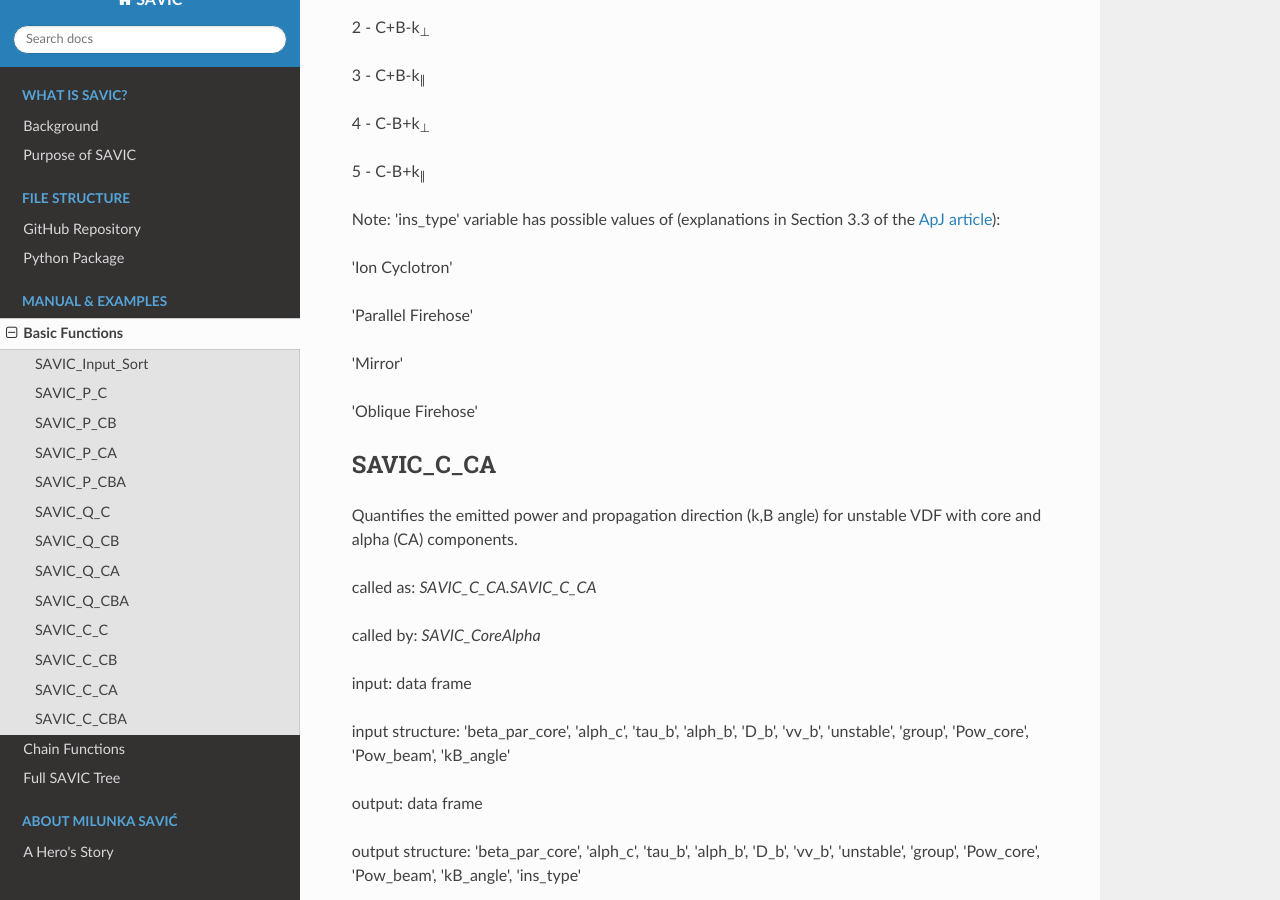
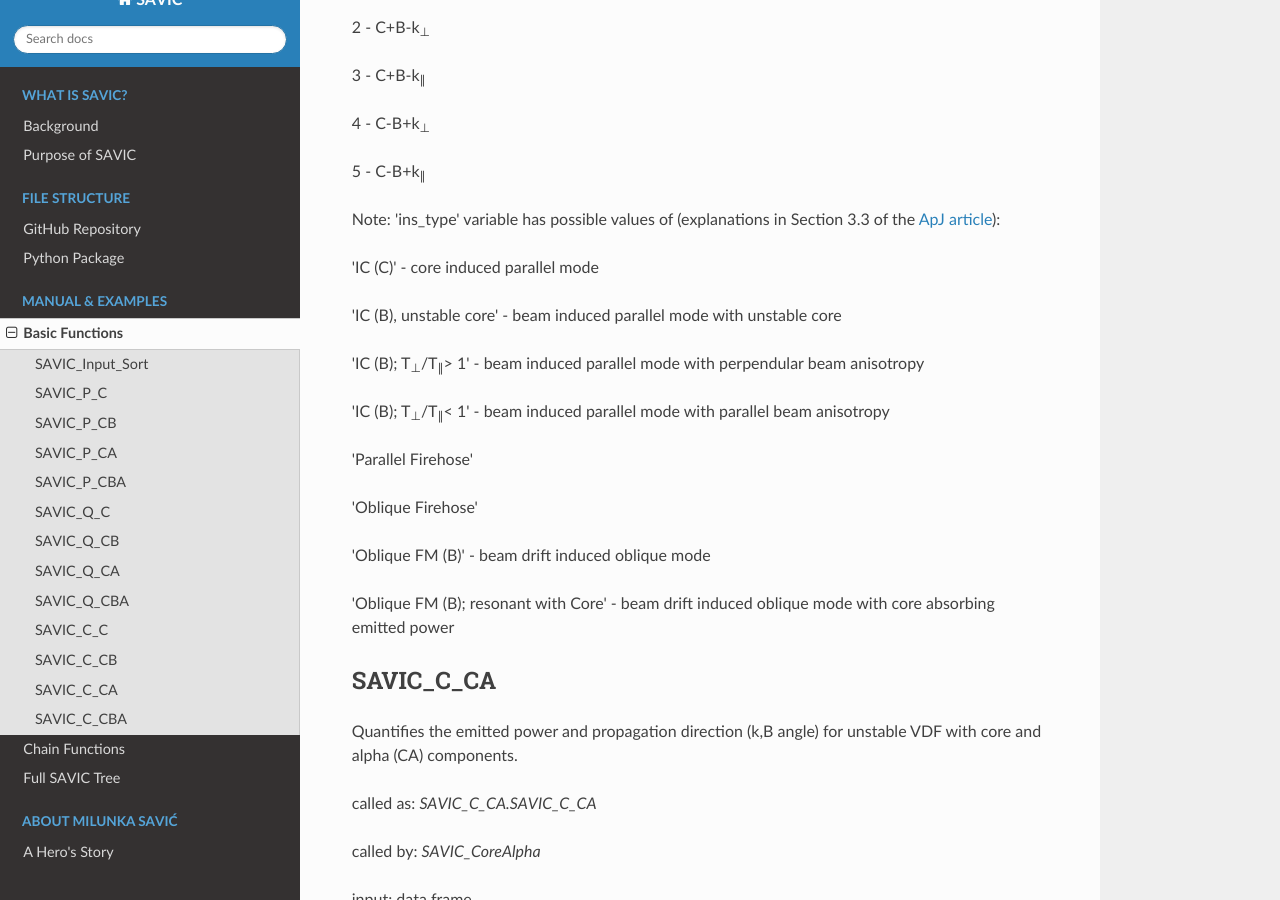
Before and after one commit to MihailoMartinovic/SAVIC, a Sphinx documentation site: the page built from docs/03-functions-base.rst, in a window 1280 px wide and 900 px high, scrolled down 6184 px. Built offline with Sphinx 7.4.7 and the Read the Docs theme 2.0.0, drawn with Linux system fonts in a browser that asks for light colours.

Commit message:
Update 03-functions-base.rst

```diff
--- a/docs/03-functions-base.rst
+++ b/docs/03-functions-base.rst
@@ -272,13 +272,22 @@ Note: 'group' variable shows the result of the internal classifier:
 
 Note: 'ins_type' variable has possible values of (explanations in Section 3.3 of the `ApJ article <https://iopscience.iop.org/article/10.3847/1538-4357/acdb79>`_):
 
-'Ion Cyclotron'
+'IC (C)' - core induced parallel mode
+
+'IC (B), unstable core' - beam induced parallel mode with unstable core
+
+'IC (B); T\ :sub:`⊥`\/T\ :sub:`∥`\ > 1' - beam induced parallel mode with perpendular beam anisotropy
+
+'IC (B); T\ :sub:`⊥`\/T\ :sub:`∥`\ < 1' - beam induced parallel mode with parallel beam anisotropy
 
 'Parallel Firehose'
 
-'Mirror'
+'Oblique Firehose'
 
-'Oblique Firehose'
+'Oblique FM (B)' - beam drift induced oblique mode
+
+'Oblique FM (B); resonant with Core' - beam drift induced oblique mode with core absorbing emitted power
+
 
 
 SAVIC_C_CA
```
